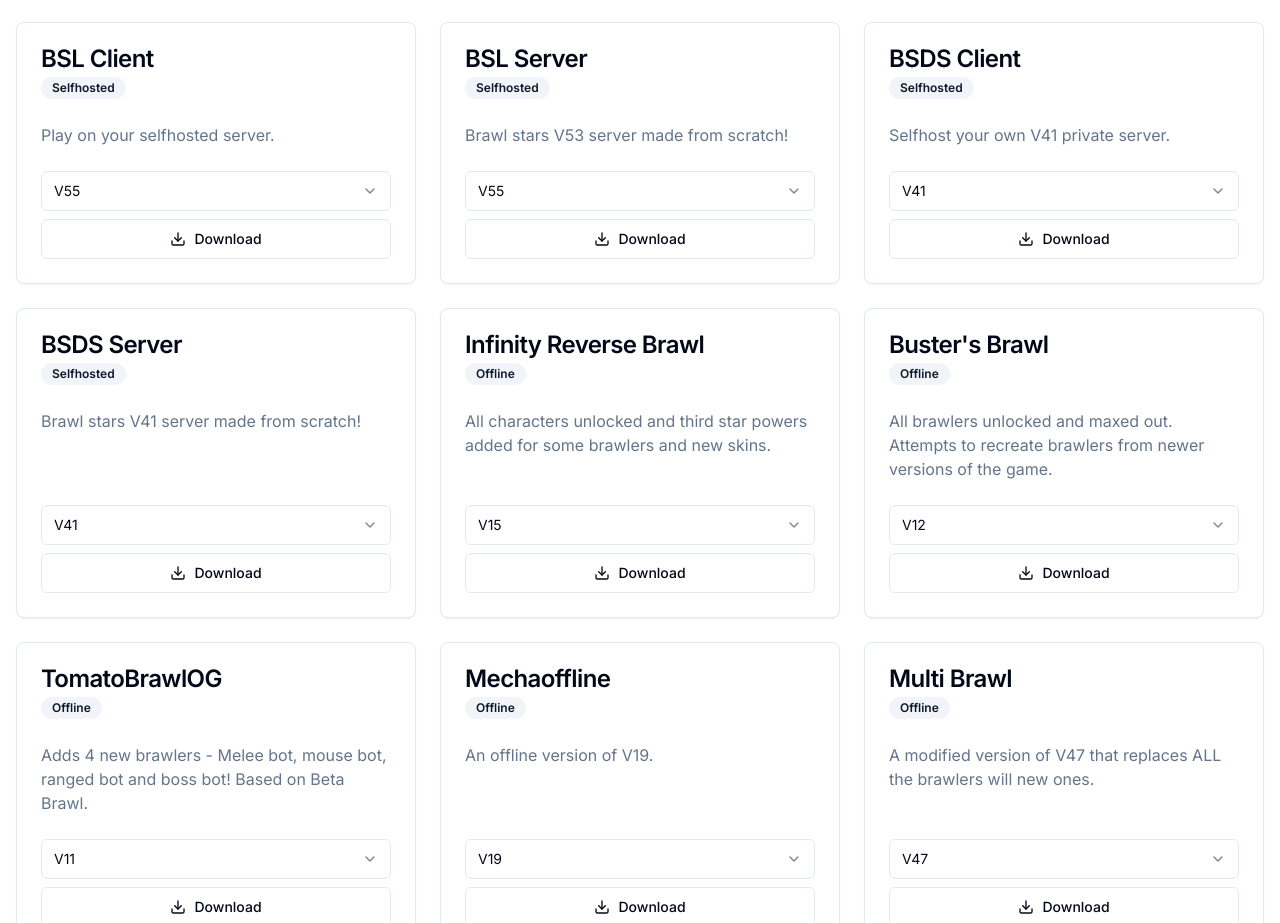
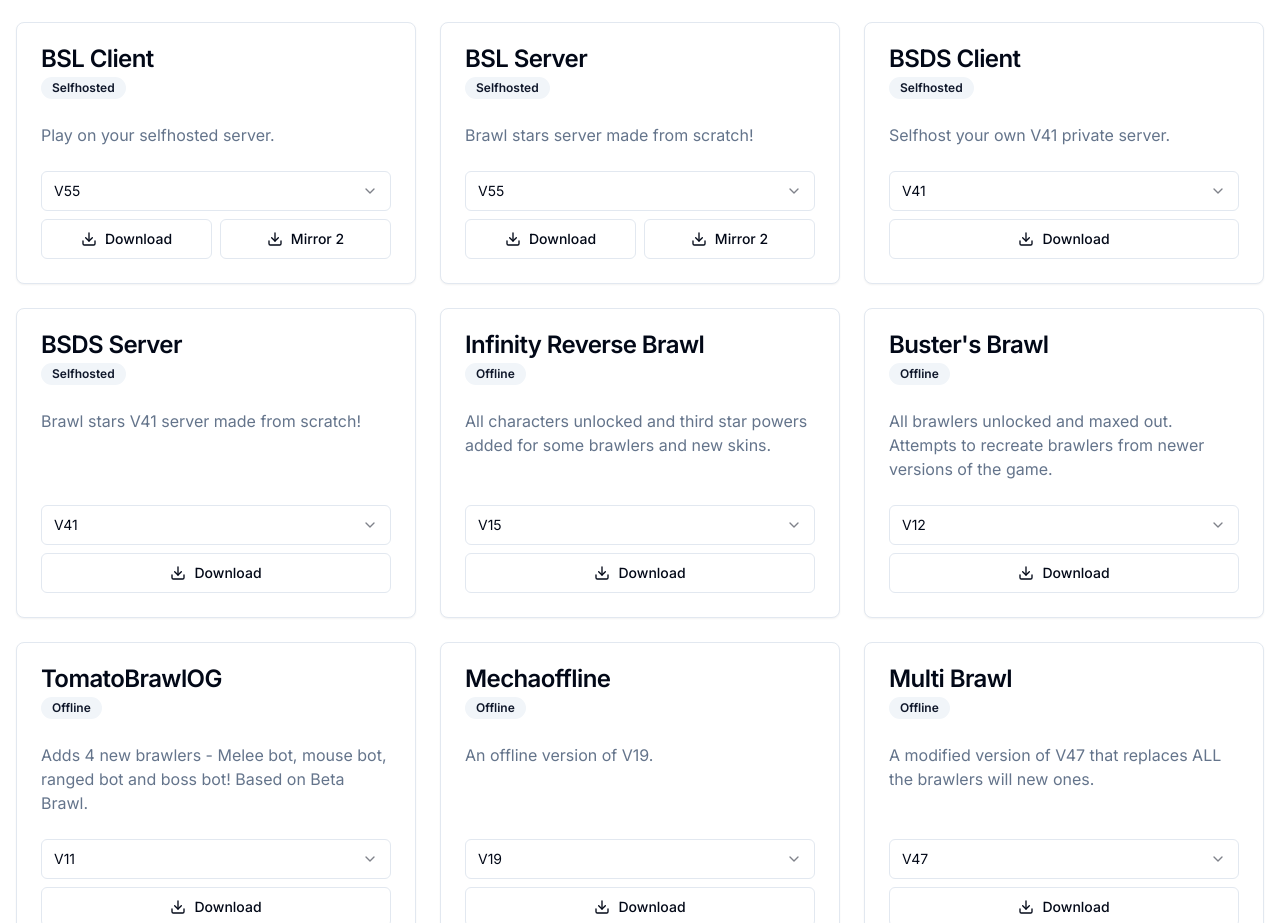
Before and after one commit to natesworksdev/brawlmods, a Next.js app: page / in a window 1280 px wide. Shown: the part 1020-1943 px from the top of the page. Built offline with nearby package versions, Linux system fonts and the light colour scheme.

Commit message:
Add secondary mirror for bsl

```diff
--- a/app/page.tsx
+++ b/app/page.tsx
@@ -96,26 +96,30 @@ const mods: Mod[] = [
     versions: [
       {
         version: "V53",
-        mirrorLink: "https://drive.google.com/uc?export=download&id=1wE1V2cN1msRYbTSKT3tZfVv9r-TqyPAK"
+        mirrorLink: "https://drive.google.com/uc?export=download&id=1wE1V2cN1msRYbTSKT3tZfVv9r-TqyPAK",
+        secondaryMirror: "https://www.mediafire.com/file/n7gptweb86ncf5a/com.bsl.v53-rev1.apk/file"
       },
       {
         version: "V55",
-        mirrorLink: "https://drive.google.com/uc?export=download&id=1jtEw9lOfs1YEBh9JipP7nR0h1JY6XAM_"
+        mirrorLink: "https://drive.google.com/uc?export=download&id=1jtEw9lOfs1YEBh9JipP7nR0h1JY6XAM_",
+        secondaryMirror: "https://www.mediafire.com/file/v7zgn71r0gw1nqi/com.bsl.v55.apk/file"
       }
     ]
   },
   {
     name: "BSL Server",
-    description: "Brawl stars V53 server made from scratch!",
+    description: "Brawl stars server made from scratch!",
     tags: ["Selfhosted"],
     versions: [
       {
         version: "V53",
-        mirrorLink: "https://drive.google.com/uc?export=download&id=1Uwjb8nJgT73KFns71R2-4YLnyCyWD8iO"
+        mirrorLink: "https://drive.google.com/uc?export=download&id=1Uwjb8nJgT73KFns71R2-4YLnyCyWD8iO",
+        secondaryMirror: "https://github.com/LkPrtctrd/BSL-V53/archive/refs/heads/master.zip"
       },
       {
         version: "V55",
-        mirrorLink: "https://drive.google.com/uc?export=download&id=1KGPzvCRW_Hdq6JP9KzqDa6WsM1bk0ig5"
+        mirrorLink: "https://drive.google.com/uc?export=download&id=1KGPzvCRW_Hdq6JP9KzqDa6WsM1bk0ig5",
+        secondaryMirror: "https://github.com/LkPrtctrd/BSL-V55/archive/refs/heads/master.zip"
       }
     ]
   },
```
